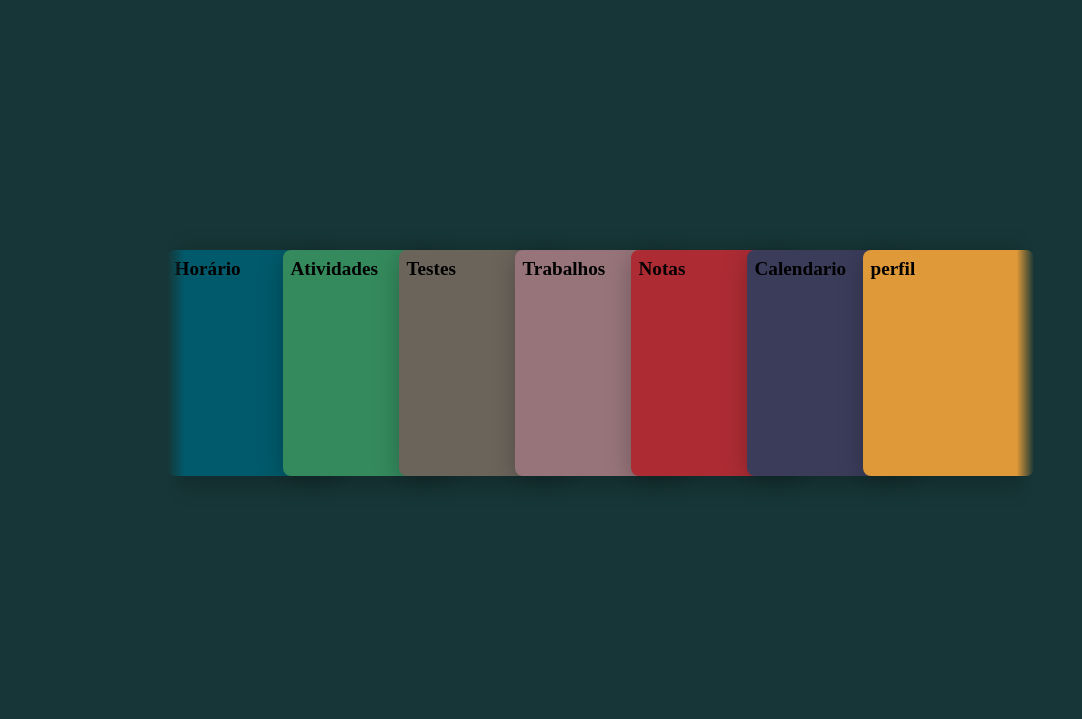
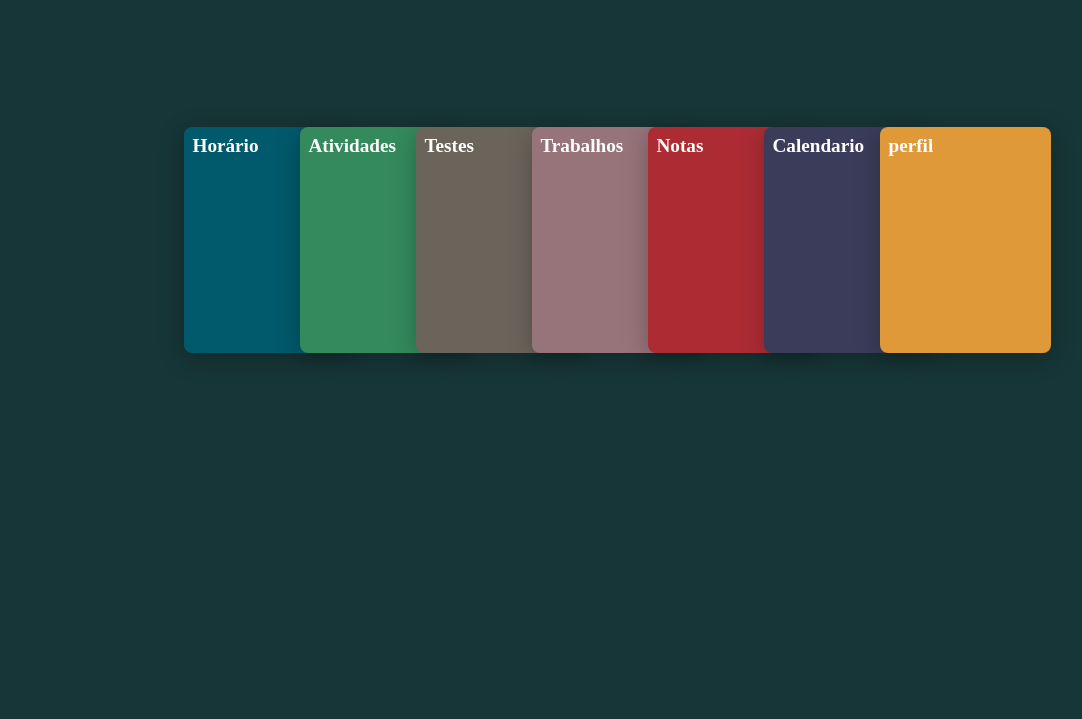
Before and after one commit to Andra-sun/escolinha, a plain HTML site: page index.html in a window 1280 px wide. Shown: the part 81-800 px from the top of the page, without its empty margins (40-1122 px from the left). Drawn offline with Linux system fonts and the light colour scheme.

Commit message:
Add files via upload

```diff
--- a/index.html
+++ b/index.html
@@ -10,17 +10,45 @@
 
     <body>
         <h1 class="titulo">Menu inicial</h1>
+
         <div class="gallery">
-      <div class="card">Horário <p>abra para ter acesso aos horarios do 3ºB e 3ºD</p></div>
-      <div class="card">Atividades <p>abra para ter acesso a uma ganda com
-      atividades para serem feitas</p></div>
-      <div class="card">Testes <p>apra para ter acesso a lista de testes e
-      atividades avaliativas marcadas</p></div>
-      <div class="card">Trabalhos <p>abra para ter acesso a lista de trabalhos
-      marcados e suas informaçoes</p></div>
-      <div class="card">Notas <p>veja suas notas</p></div>
-      <div class="card">Calendario <p>sla oq eu faço nesse</p></div>
-      <div class="card">perfil <p>gerencie seu perfil</p></div>
+            <a href="paginas/horario.html" class="card"
+                >Horário
+                <p>abra para ter acesso aos horários do 3ºB e 3ºD</p>
+            </a>
+            <a href="paginas/Agenda.html" class="card"
+                >Atividades
+                <p>
+                    abra para ter acesso a uma ganda com atividades para serem
+                    feitas
+                </p>
+            </a>
+            <a href="paginas/pravas.html" class="card"
+                >Testes
+                <p>
+                    abra para ter acesso a lista de testes e atividades
+                    avaliativas marcadas
+                </p>
+            </a>
+            <a href="paginas/trabalhos.html" class="card"
+                >Trabalhos
+                <p>
+                    abra para ter acesso a lista de trabalhos marcados e suas
+                    informações
+                </p>
+            </a>
+            <a href="paginas/nota.html" class="card"
+                >Notas
+                <p>veja suas notas</p>
+            </a>
+            <a href="paginas/calendario.html" class="card"
+                >Calendario
+                <p>sla oq eu faço nesse</p>
+            </a>
+            <a href="#" class="card"
+                >perfil
+                <p>gerencie seu perfil</p>
+            </a>
         </div>
     </body>
 </html>
--- a/style.css
+++ b/style.css
@@ -1,29 +1,52 @@
-body{
+body {
     background: #173637;
     display: flex;
-    justify-content: center;
-    align-items: center;
-	margin-top: 16%;
 }
-.titulo{
+.titulo {
     position: absolute;
-	justify-content: center;
-	align-items: center;
     z-index: 999;
-	margin-top: -80%;
     font-family: bicyclette;
     font-size: xx-large;
+    color: white;
+    margin-left: 5%;
 }
+
 .gallery {
+    position: relative;
+    width: 100%;
     display: flex;
-    padding: 10% 0;
+	margin-left: 7%;
+	margin-right: 7%;
+    padding: 25vh 10vw;
     overflow-x: auto;
     overflow-y: hidden;
-	mask-image: linear-gradient(to right, transparent, white 2%, white 98%, transparent);
-	-webkit-mask-image: linear-gradient(to right, transparent, white 2%, white 98%, transparent);
+    mask-image: linear-gradient(
+        to right,
+        transparent,
+        white 2%,
+        white 98%,
+        transparent
+    );
+    -webkit-mask-image: linear-gradient(
+        to right,
+        transparent,
+        white 2%,
+        white 98%,
+        transparent
+    );
 }
 
-.card{
+.gallery::-webkit-scrollbar {
+    height: 5px;
+}
+.gallery::-webkit-scrollbar-thumb {
+    background-color: #9b9b9b;
+}
+.gallery::-webkit-scrollbar-track {
+    background-color: #f1f1f177;
+}
+
+.card {
     position: relative;
     left: 0px;
     width: 155px;
@@ -34,43 +57,44 @@ body{
     transition: 1s ease-in-out;
     box-shadow: rgba(0, 0, 0, 0.25) 0px 5px 25px;
     font-family: "bicyclette";
+    color: white;
     font-weight: bold;
-	font-size:larger;
+    font-size: larger;
     flex-shrink: 0;
 }
 
-.card:nth-child(1){
+.card:nth-child(1) {
     background-color: #015a6b;
 }
-.card:nth-child(2){
+.card:nth-child(2) {
     background-color: #348a5d;
 }
-.card:nth-child(3){
+.card:nth-child(3) {
     background-color: #6b645b;
 }
-.card:nth-child(4){
-	background-color: #96747A;
+.card:nth-child(4) {
+    background-color: #96747a;
 }
-.card:nth-child(5){
+.card:nth-child(5) {
     background-color: #ad2c34;
 }
-.card:nth-child(6){
+.card:nth-child(6) {
     background-color: #3b3c5a;
 }
-.card:nth-child(7){
+.card:nth-child(7) {
     background-color: #df9938;
 }
 
-.card:not(:first-child){
+.card:not(:first-child) {
     margin-left: -55px;
 }
 
-.card:hover{
+.card:hover {
     transform: translateY(-16px);
     font-weight: bold;
     cursor: pointer;
 }
-.card:hover ~ .card{
+.card:hover ~ .card {
     left: 55px;
 }
 .card p {
@@ -82,3 +106,6 @@ body{
     display: flex;
     opacity: 1;
 }
+a {
+    text-decoration: none;
+}
```
Lines whose indentation alone changed are shown as unchanged.
